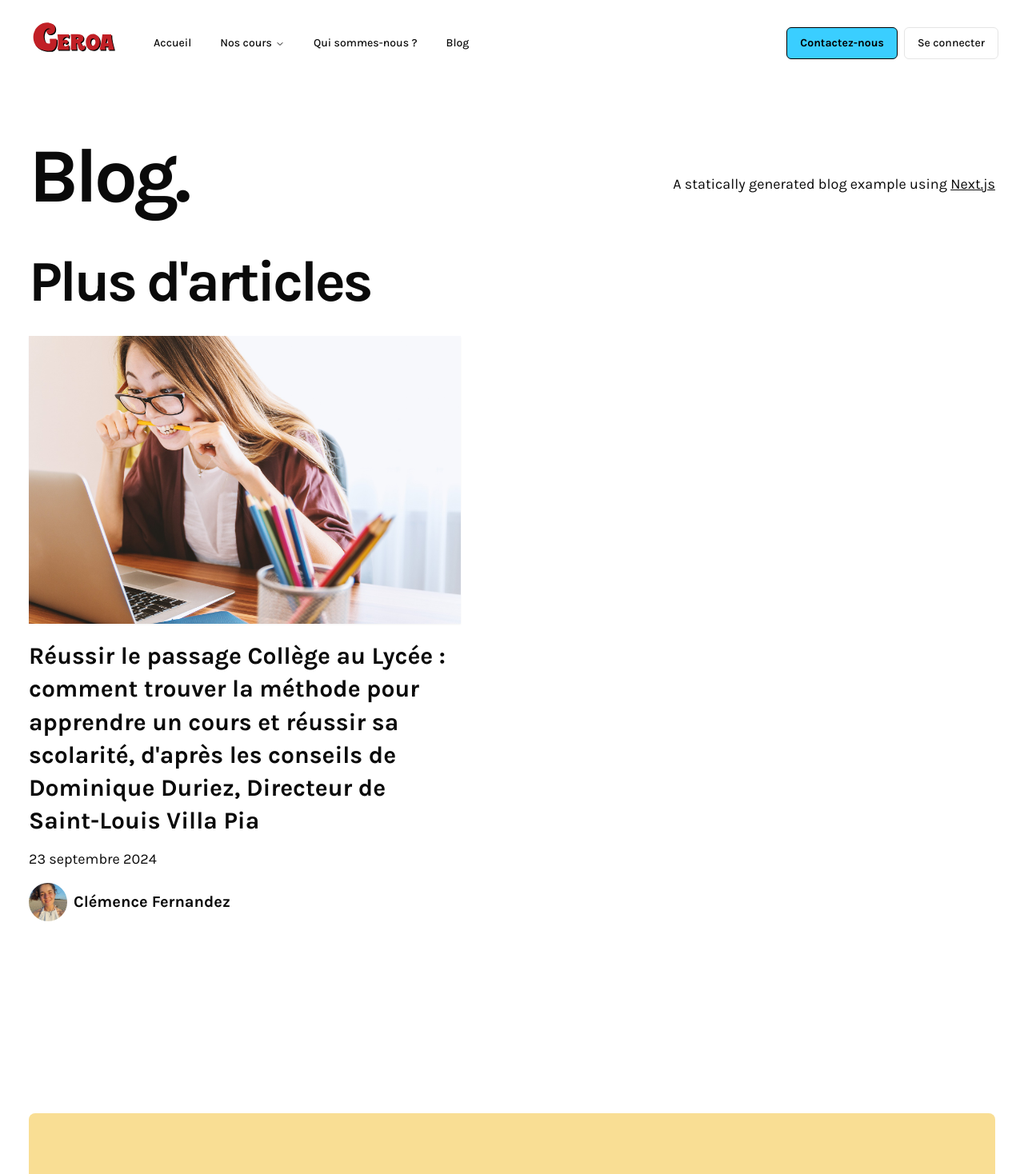
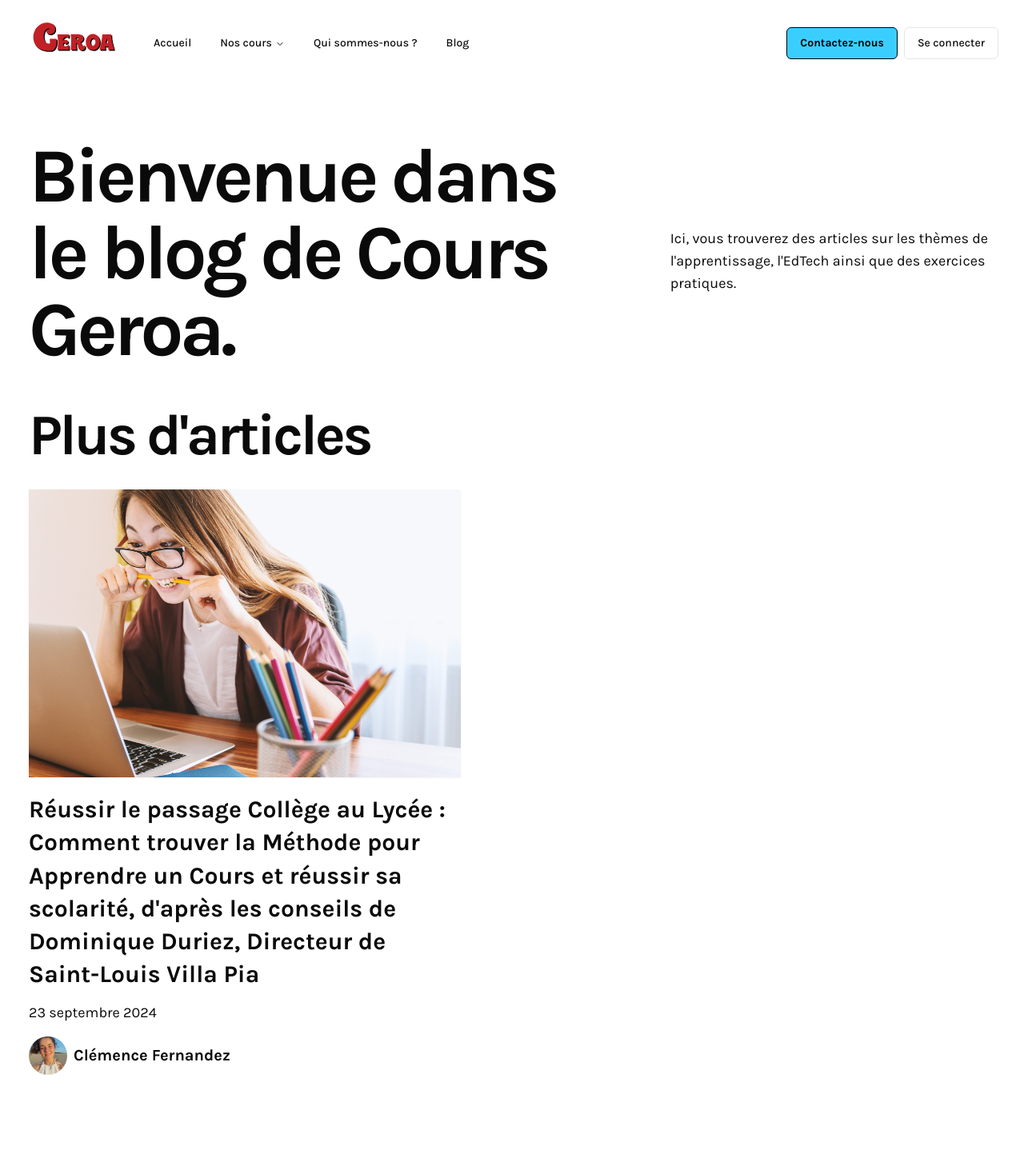
Before and after one commit to clemencefrz/cours-geroa, a Next.js app: page /blog in a window 1280 px wide. Shown: the top 1468 px of the page at 80% size. Built offline with nearby package versions, Linux system fonts and the light colour scheme.

Commit message:
maj blog

```diff
--- a/_posts/villapia-methode-pour-apprendre-un-cours.md
+++ b/_posts/villapia-methode-pour-apprendre-un-cours.md
@@ -1,5 +1,5 @@
 ---
-title: "Réussir le passage Collège au Lycée : comment trouver la méthode pour apprendre un cours et réussir sa scolarité, d'après les conseils de Dominique Duriez, Directeur de Saint-Louis Villa Pia"
+title: "Réussir le passage Collège au Lycée : Comment trouver la Méthode pour Apprendre un Cours et réussir sa scolarité, d'après les conseils de Dominique Duriez, Directeur de Saint-Louis Villa Pia"
 description: "Découvrez comment réussir la transition du collège au lycée avec les conseils de Dominique Duriez, directeur de Saint-Louis VIlla Pia. Apprenez à adapter vos méthodes de travail selon votre profil pour bâtir votre avenir."
 date: "2024-09-23"
 coverImage: "/images/etudiante-devant-ordi.jpg"
@@ -18,7 +18,7 @@ Son objectif ? Nous aider à construire notre réussite avec confiance, peu impo
 
 ## Nos différentes façons de penser
 
-### Et vous, comment réfléchissez-vous ?
+### La construction analytique et la construction séquentielle
 
 Avez-vous déjà remarqué que votre manière d’apprendre une leçon de maths n’est pas tout à fait la même que celle de votre enfant, de votre parent ou de votre ami ? Tandis qu’il a peut-être besoin de faire des exercices, vous préférez d'abord mémoriser la leçon.
 
@@ -44,9 +44,9 @@ Mais cette rapidité peut parfois manquer de nuance. Si une information ne rentr
 
 Pour les personnes qui pensent de manière séquentielle, le défi est **d’apprendre à ralentir**, à prendre le temps d’**approfondir leur réflexion** et à **rechercher la subtilité**. En cultivant l’art de la nuance, elles pourront éviter des conclusions trop simplistes et gagner en profondeur.
 
-### Pensée analytique ou séquentielle : Quelle est la meilleure pensée ?
+### Pensée analytique ou séquentielle : Quelle est la meilleure façon de penser ?
 
-Comme le dirait Otis dans Astérix Mission Cléopâtre, _"il n’y a pas de bonne ou de mauvaise situation"_. L’important, c’est de comprendre nos différences pour mieux saisir nos comportements. Par exemple, pourquoi mes parents insistent-ils autant sur l’importance d’apprendre les leçons avant de faire des exercices ? Ou encore, pourquoi le professeur de physique de mon enfant lui donne des exercices sur un chapitre qu’il n’a pas encore étudié ?
+Comme le dirait Otis dans Astérix Mission Cléopâtre, _"il n’y a pas de bonne ou de mauvaise situation"_. L’important, c’est de comprendre nos différences pour mieux saisir nos comportements. Par exemple, avoir conscience qu'il existe différentes manières de penser permet de mieux comprendre pourquoi mes parents insistent autant sur l’importance d’apprendre les leçons avant de faire des exercices, ou encore, pourquoi le professeur de physique de mon enfant lui donne des exercices sur un chapitre qu’il n’a pas encore étudié.
 
 On peut dire que la génération X valorise **la "règle d’abord"**, tandis que les **générations Y et Z privilégient l'expérience**, que ce soit à travers leurs propres vécus ou des contenus partagés en ligne, comme des vidéos et des échanges sur les réseaux sociaux, l’expérience prend souvent le pas sur la théorie.
 
--- a/app/blog/components/avatar.tsx
+++ b/app/blog/components/avatar.tsx
@@ -8,7 +8,11 @@ type Props = {
 
 const Avatar = ({ name, picture }: Props) => {
   return (
-    <div className="flex items-center gap-2">
+    <Link
+      className="flex items-center gap-2"
+      href={"/about#Clémence"}
+      target="_blank"
+    >
       <div className="h-12 w-12">
         <Image
           src={picture}
@@ -19,14 +23,8 @@ const Avatar = ({ name, picture }: Props) => {
         />
       </div>
 
-      <Link
-        href={"/about#Clémence"}
-        target="_blank"
-        className="text-xl font-bold"
-      >
-        {name}
-      </Link>
-    </div>
+      <div className="text-xl font-bold">{name}</div>
+    </Link>
   );
 };
 
--- a/app/blog/components/intro.tsx
+++ b/app/blog/components/intro.tsx
@@ -2,16 +2,10 @@ export function Intro() {
   return (
     <section className="flex-col md:flex-row flex items-center md:justify-between mt-16 mb-16 md:mb-12">
       <h1 className="text-5xl md:text-8xl font-bold tracking-tighter leading-tight md:pr-8">
-        Blog.
+        Bienvenue dans le blog de Cours Geroa.
       </h1>
       <h4 className="text-center md:text-left text-lg mt-5 md:pl-8">
-        A statically generated blog example using{" "}
-        <a
-          href="https://nextjs.org/"
-          className="underline hover:text-blue-600 duration-200 transition-colors"
-        >
-          Next.js
-        </a>{" "}
+        {` Ici, vous trouverez des articles sur les thèmes de l'apprentissage, l'EdTech ainsi que des exercices pratiques.`}
       </h4>
     </section>
   );
```
